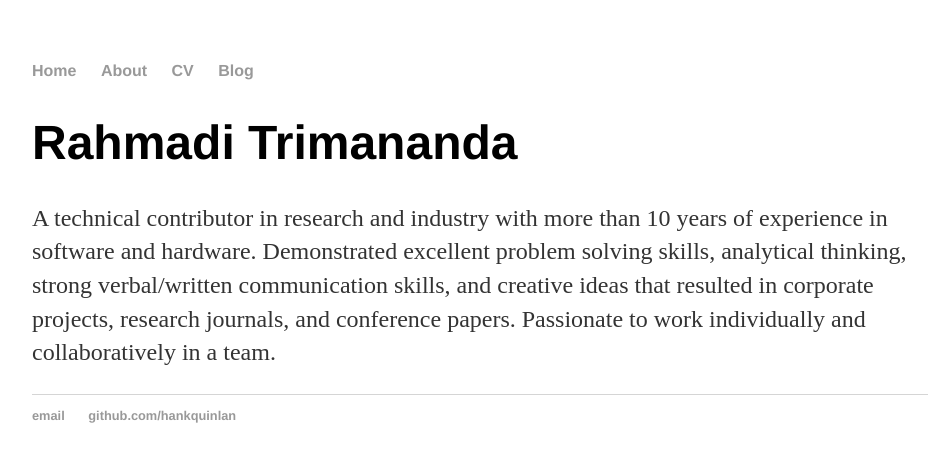
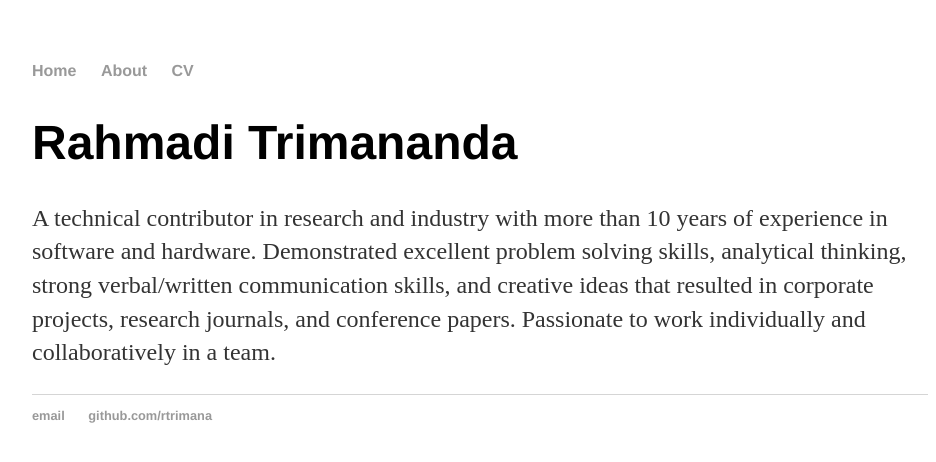
Before and after one commit to rtrimana/rahmaditrimananda.github.io, a Jekyll site: the page built from index.html, in a window 1280 px wide. Shown: the top 462 px of the page, without its empty margins (160-1096 px from the left). Built offline with Jekyll 4.4.1, drawn with Linux system fonts in a browser that asks for light colours.

Commit message:
Update default.html

```diff
--- a/_layouts/default.html
+++ b/_layouts/default.html
@@ -14,7 +14,6 @@
 <li><a href="/">Home</a></li>
 <li><a href="/about">About</a></li>
 <li><a href="/cv">CV</a></li>
-<li><a href="/blog">Blog</a></li>
 </ul>
     </nav>
 <div class="container">
@@ -25,8 +24,8 @@
 
   <footer>
    <ul>
-   <li><a href="mailto:hankquinlanhub@gmail.com">email</a></li>
-   <li><a href="https://github.com/hankquinlan">github.com/hankquinlan</a></li>
+   <li><a href="mailto:rahmadi.trimananda@uci.edu">email</a></li>
+   <li><a href="https://github.com/rtrimana">github.com/rtrimana</a></li>
    </ul>
   </footer>
   </body>
```
